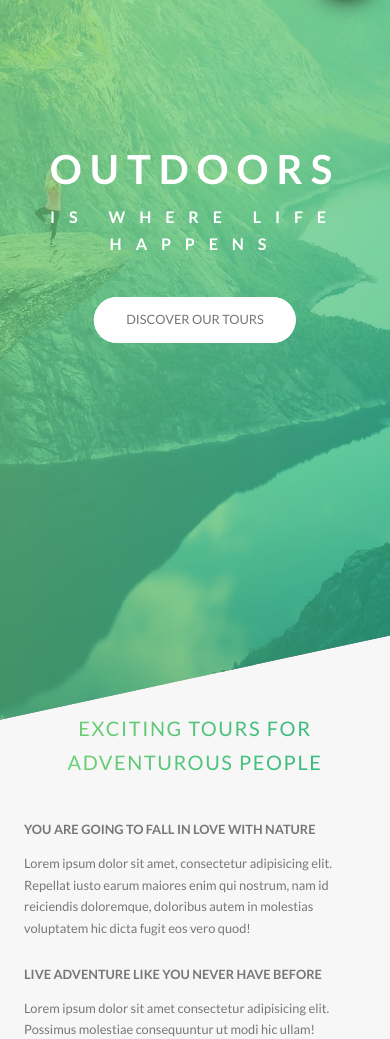
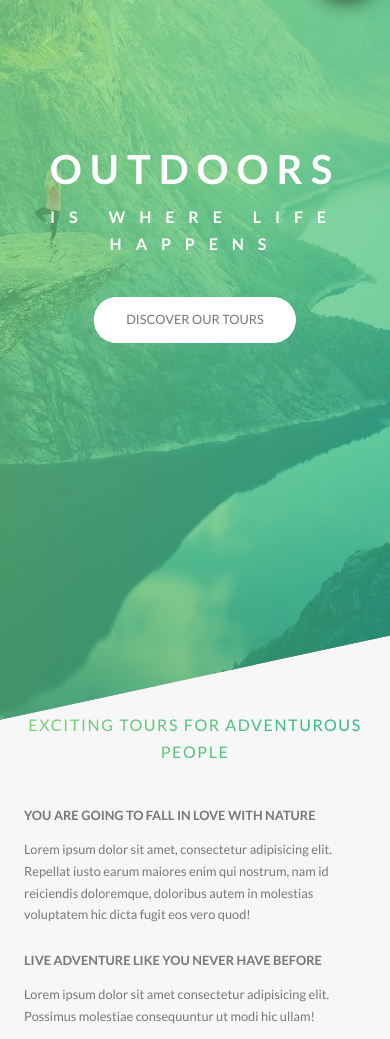
Before and after one commit to Didbar/natours, a website: page index.html in a window 390 px wide. Shown: the part 82-1121 px from the top of the page. Drawn offline with Linux system fonts and the light colour scheme.

Commit message:
Work with responsiveness

```diff
--- a/sass/base/_typography.scss
+++ b/sass/base/_typography.scss
@@ -55,7 +55,7 @@ body {
     font-size: 3rem;
   }
   @include respond(phone) {
-    font-size: 2.5rem;
+    font-size: 2rem;
   }
 
   &:hover {
--- a/sass/components/_card.scss
+++ b/sass/components/_card.scss
@@ -167,4 +167,48 @@
     font-size: 6rem;
     font-weight: 100;
   }
+
+  @include respond(tab-port) {
+    height: auto;
+    border-radius: 3px;
+    background-color: $color-white;
+    box-shadow: 0 1rem 4rem rgba($color-black, 0.15);
+
+    &__side {
+      height: auto;
+      position: relative;
+      box-shadow: none;
+
+      &--back {
+        transform: rotateY(0);
+        clip-path: polygon(0 15%, 100% 0, 100% 100%, 0 100%);
+      }
+    }
+
+    &:hover &__side--front {
+      transform: rotateY(0);
+    }
+
+    &_details {
+      padding: 1 3rem;
+    }
+
+    //BACK SIDE STYLING
+    &__cta {
+      position: relative;
+      top: 0;
+      left: 0;
+      transform: translate(0);
+      width: 90%;
+      padding: 7rem 4rem 4rem 4rem;
+    }
+
+    &__price-box {
+      color: $color-white;
+    }
+
+    &__price-value {
+      font-size: 6rem;
+    }
+  }
 }
--- a/sass/components/_form.scss
+++ b/sass/components/_form.scss
@@ -15,6 +15,11 @@
     width: 90%;
     display: block;
     transition: all 0.3s;
+
+    @include respond(tab-port) {
+      width: 100%;
+    }
+
     &:focus {
       outline: none;
       box-shadow: 0 1rem 2rem rgba($color-black, 0.1);
@@ -48,6 +53,10 @@
   &__radio-group {
     width: 49%;
     display: inline-block;
+    @include respond(tab-port) {
+      width: 100%;
+      margin-bottom: 2rem;
+    }
   }
 
   &__radio-input {
--- a/sass/components/_story.scss
+++ b/sass/components/_story.scss
@@ -9,6 +9,15 @@
   font-size: $default-font-size;
   transform: skewX(-12deg);
 
+  @include respond(tab-port) {
+    width: 100%;
+    padding: 4rem;
+    padding-left: 7rem;
+  }
+  @include respond(phone) {
+    transform: skewX(0);
+  }
+
   &__shape {
     width: 15rem;
     height: 15rem;
@@ -17,6 +26,9 @@
     clip-path: circle(50% at 50% 50%);
     transform: translateX(-3rem) skewX(12deg);
     position: relative;
+    @include respond(phone) {
+      transform: translateX(-3rem) skewX(0);
+    }
   }
 
   &__img {
@@ -28,6 +40,9 @@
 
   &__text {
     transform: skewX(12deg);
+    @include respond(phone) {
+      transform: skewX(0);
+    }
   }
 
   &__caption {
--- a/sass/pages/_home.scss
+++ b/sass/pages/_home.scss
@@ -68,10 +68,32 @@
   border-radius: $default-border-radius;
   box-shadow: 0 1.5rem 4rem rgba($color-black, 0.15);
 
-  height: 50rem;
+  @include respond(tab-land) {
+    background-image: linear-gradient(
+        105deg,
+        rgba($color-white, 0.9) 0%,
+        rgba($color-white, 0.9) 65%,
+        transparent 65%
+      ),
+      url(../img/nat-10.jpg);
+  }
+  @include respond(tab-port) {
+    background-image: linear-gradient(
+        to right,
+        rgba($color-white, 0.9) 0%,
+        rgba($color-white, 0.9) 65%
+      ),
+      url(../img/nat-10.jpg);
+  }
 
   &__form {
     width: 50%;
     padding: 6rem;
+    @include respond(tab-land) {
+      width: 65%;
+    }
+    @include respond(tab-port) {
+      width: 100%;
+    }
   }
 }
```
Also changed, not shown: css/main.css, 1 other file.
